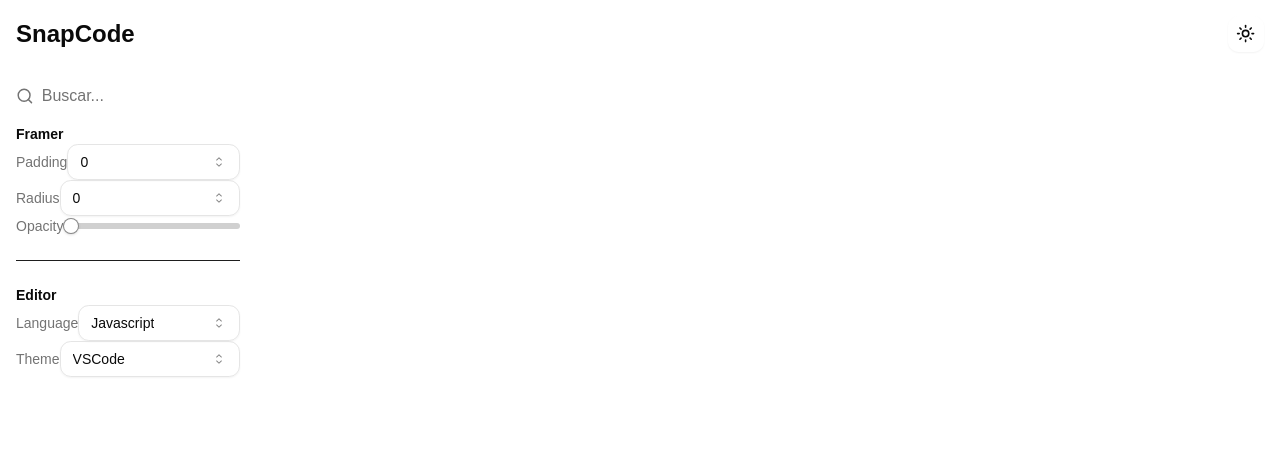
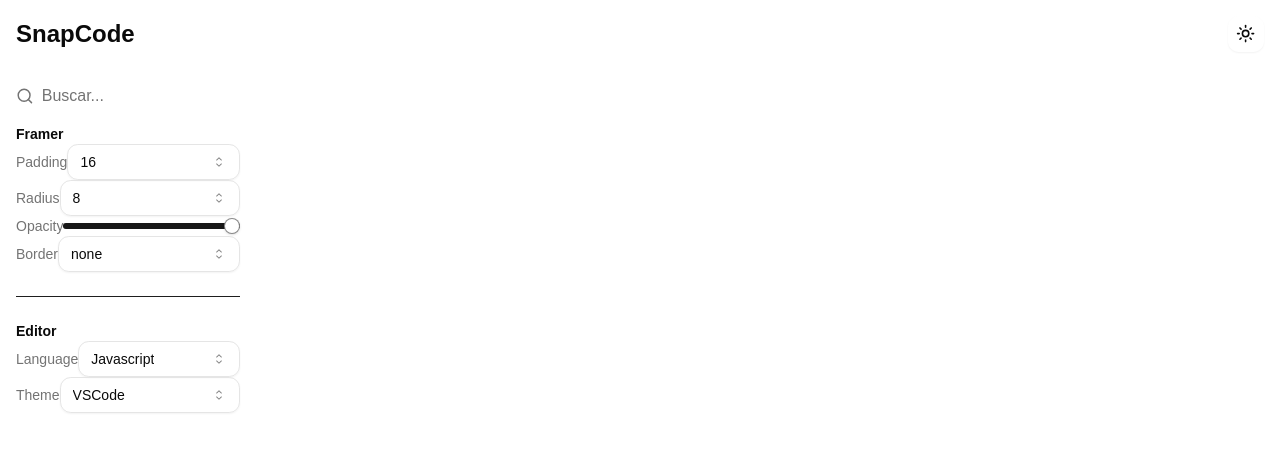
Before and after one commit to aleexvdev/snap-code, a Next.js app: page / in a window 1280 px wide. Shown: the top 452 px of the page. Built offline with nearby package versions, Linux system fonts and the light colour scheme.

Commit message:
feat: add framer slice

```diff
--- a/src/app/layout.tsx
+++ b/src/app/layout.tsx
@@ -3,6 +3,7 @@ import localFont from "next/font/local";
 import "./globals.css";
 import { ThemeProvider } from "@/providers/ThemeProvider";
 import { Header } from "@/components/layout/Header";
+import { ReduxProvider } from "@/providers/ReduxProvider";
 
 const geistSans = localFont({
   src: "./fonts/GeistVF.woff",
@@ -30,6 +31,7 @@ export default function RootLayout({
       <body
         className={`${geistSans.variable} ${geistMono.variable} antialiased overflow-hidden`}
       >
+        <ReduxProvider>
           <ThemeProvider
             attribute="class"
             defaultTheme="system"
@@ -39,6 +41,7 @@ export default function RootLayout({
             <Header />
             {children}
           </ThemeProvider>
+        </ReduxProvider>
       </body>
     </html>
   );
--- a/src/modules/framer/FramerModule.tsx
+++ b/src/modules/framer/FramerModule.tsx
@@ -1,10 +1,29 @@
 "use client";
 
 import { Label } from "@/components/ui/label";
-import { Select, SelectContent, SelectItem, SelectTrigger, SelectValue } from "@/components/ui/select";
+import {
+  Select,
+  SelectContent,
+  SelectItem,
+  SelectTrigger,
+  SelectValue,
+} from "@/components/ui/select";
 import { Slider } from "@/components/ui/slider";
+import {
+  setBorder,
+  setOpacity,
+  setPadding,
+  setRadius,
+} from "@/redux/features/framerSlice";
+import { RootState } from "@/redux/store";
+import { useDispatch, useSelector } from "react-redux";
 
 export const FramerModule = () => {
+  const dispatch = useDispatch();
+  const { padding, radius, opacity, border } = useSelector(
+    (state: RootState) => state.framer
+  );
+
   return (
     <div>
       <h3 className="text-sm font-semibold mb-2 tracking-wider">Framer</h3>
@@ -16,9 +35,12 @@ export const FramerModule = () => {
           >
             Padding
           </Label>
-          <Select>
-            <SelectTrigger id="radius" value={"0"}>
-              <SelectValue placeholder="0" />
+          <Select
+            value={padding.toString()}
+            onValueChange={(value) => dispatch(setPadding(Number(value)))}
+          >
+            <SelectTrigger id="padding">
+              <SelectValue>{padding.toString()}</SelectValue>
             </SelectTrigger>
             <SelectContent>
               <SelectItem value="0">0</SelectItem>
@@ -36,9 +58,12 @@ export const FramerModule = () => {
           >
             Radius
           </Label>
-          <Select>
-            <SelectTrigger id="radius" value={"0"}>
-              <SelectValue placeholder="0" />
+          <Select
+            value={radius.toString()}
+            onValueChange={(value) => dispatch(setRadius(Number(value)))}
+          >
+            <SelectTrigger id="radius" value={radius.toString()}>
+              <SelectValue>{radius.toString()}</SelectValue>
             </SelectTrigger>
             <SelectContent>
               <SelectItem value="0">0</SelectItem>
@@ -61,7 +86,28 @@ export const FramerModule = () => {
             max={100}
             step={1}
             className="w-full bg-muted-foreground"
+            value={[opacity]}
+            onValueChange={(value) => dispatch(setOpacity(Number(value)))}
           />
+        </div>
+        <div className="w-full flex items-center justify-start">
+          <Label htmlFor="border" className="w-[120px] text-sm text-muted-foreground">
+            Border
+          </Label>
+          <Select
+            value={border}
+            onValueChange={(value) => dispatch(setBorder(value))}
+          >
+            <SelectTrigger id="border">
+              <SelectValue>{border}</SelectValue>
+            </SelectTrigger>
+            <SelectContent>
+              <SelectItem value="none">None</SelectItem>
+              <SelectItem value="solid">Solid</SelectItem>
+              <SelectItem value="dashed">Dashed</SelectItem>
+              <SelectItem value="dotted">Dotted</SelectItem>
+            </SelectContent>
+          </Select>
         </div>
       </div>
     </div>
--- /dev/null
+++ b/src/providers/ReduxProvider.tsx
@@ -0,0 +1,8 @@
+"use client";
+
+import { store } from "@/redux/store";
+import { Provider } from "react-redux";
+
+export const ReduxProvider = ({ children }: { children: React.ReactNode }) => {
+  return <Provider store={store}>{children}</Provider>;
+}
--- /dev/null
+++ b/src/redux/features/framerSlice.ts
@@ -0,0 +1,37 @@
+import { createSlice, PayloadAction } from '@reduxjs/toolkit';
+
+interface FramerState {
+  padding: number;
+  radius: number;
+  opacity: number;
+  border: string;
+}
+
+const initialState: FramerState = {
+  padding: 16,
+  radius: 8,
+  opacity: 100,
+  border: 'none',
+}
+
+const framerSlice = createSlice({
+  name: 'framer',
+  initialState,
+  reducers: {
+    setPadding: (state, action: PayloadAction<number>) => {
+      state.padding = action.payload;
+    },
+    setRadius: (state, action: PayloadAction<number>) => {
+      state.radius = action.payload;
+    },
+    setOpacity: (state, action: PayloadAction<number>) => {
+      state.opacity = action.payload;
+    },
+    setBorder: (state, action: PayloadAction<string>) => {
+      state.border = action.payload;
+    },
+  }
+});
+
+export const { setPadding, setRadius, setOpacity, setBorder } = framerSlice.actions;
+export default framerSlice.reducer;
--- /dev/null
+++ b/src/redux/store.ts
@@ -0,0 +1,11 @@
+import { configureStore } from "@reduxjs/toolkit";
+import framerReducer from './features/framerSlice';
+
+export const store = configureStore({
+  reducer: {
+    framer: framerReducer
+  }
+});
+
+export type RootState = ReturnType<typeof store.getState>;
+export type AppDispatch = typeof store.dispatch;
--- /dev/null
+++ b/src/types/index.d.ts
@@ -0,0 +1,4 @@
+export interface EditorTheme {
+  name: string;
+  theme: any;
+}
```
Also changed, not shown: src/redux/features/editorSlice.ts (added). Lines whose indentation alone changed are shown as unchanged.
